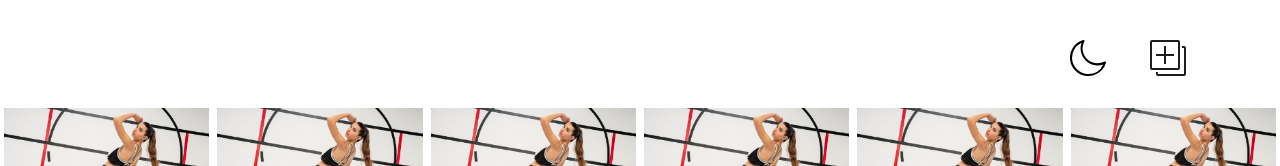
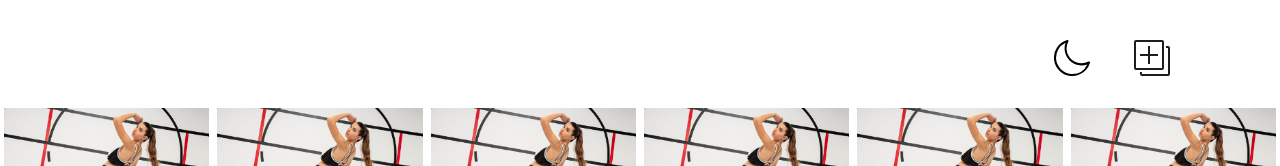
Before and after one commit to 95team/gg-pigs-web, a Nuxt app: page / in a window 1280 px wide. Shown: the top 166 px of the page. Built offline with nearby package versions, Linux system fonts and the light colour scheme.

Commit message:
#21 content, header layout의 <style>에 scoped 속성 추가

```diff
--- a/layouts/content.vue
+++ b/layouts/content.vue
@@ -104,7 +104,7 @@ export default {
 };
 </script>
 
-<style>
+<style scoped>
 .layout {
   margin-left: 0px;
   margin-right: 0px;
--- a/layouts/header.vue
+++ b/layouts/header.vue
@@ -28,6 +28,9 @@ export default {
 </script>
 
 <style scoped>
+.v-toolbar__content {
+  padding: 0;
+}
 .clickArea {
   width: 48px;
   height: 48px;
@@ -44,9 +47,3 @@ export default {
   bottom: 0;
 }
 </style>
-
-<style>
-.v-toolbar__content {
-  padding: 0;
-}
-</style>
```
